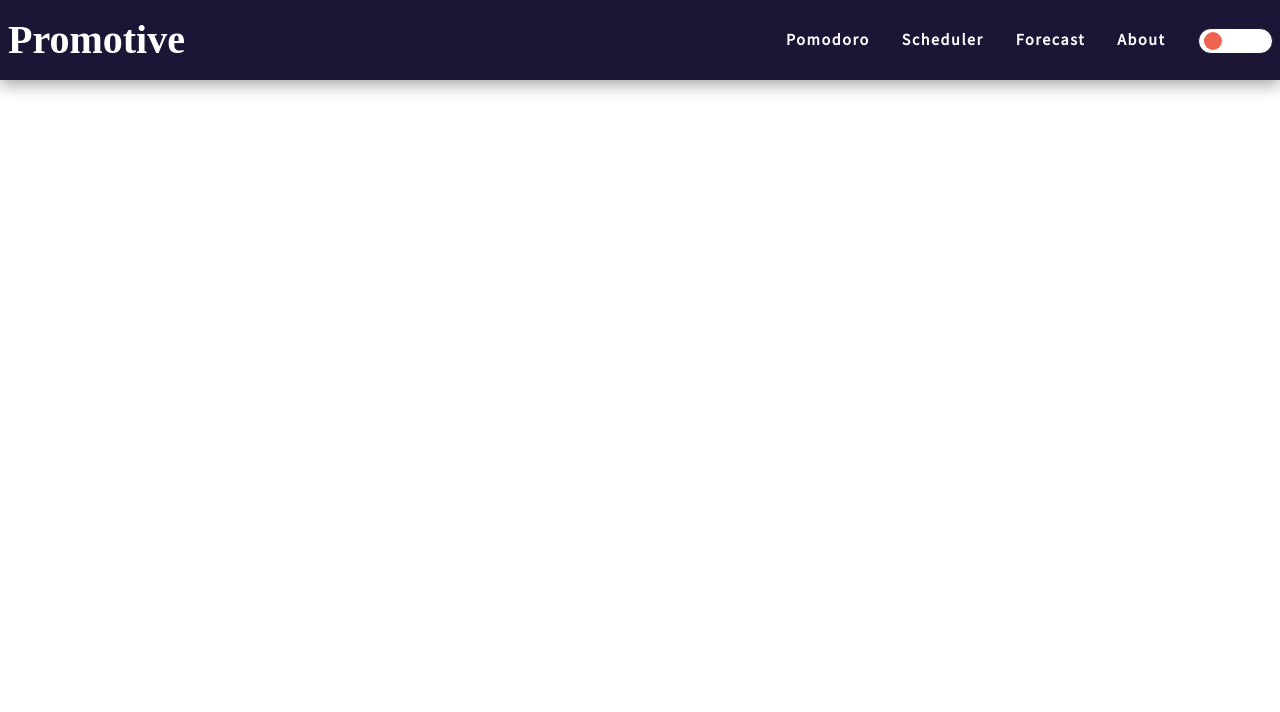
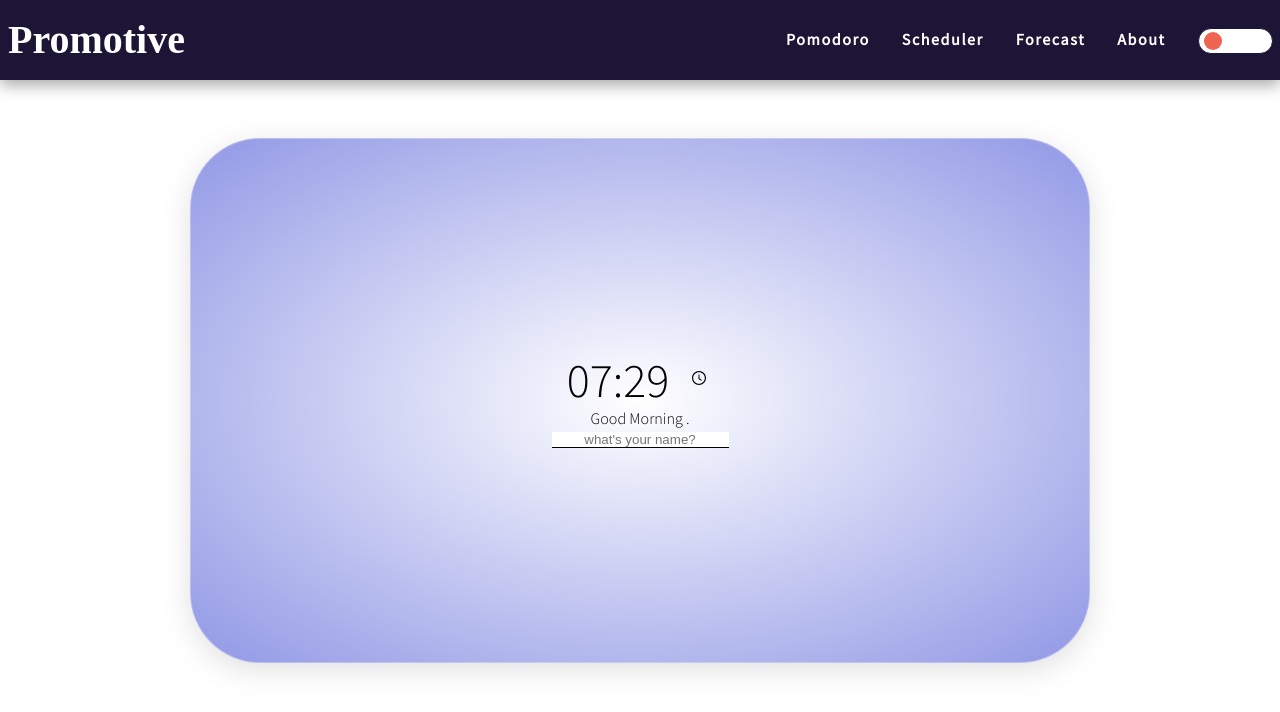
Before and after one commit to devfrankkim/Promotive, a React (Create React App) app: page / in a window 1280 px wide. Shown: the top 712 px of the page. Built offline with nearby package versions, Linux system fonts and the light colour scheme; no server answers.

Commit message:
style(Momentum): adding styles

```diff
--- a/src/pages/Momentum/index.tsx
+++ b/src/pages/Momentum/index.tsx
@@ -1,11 +1,11 @@
 import React, { useEffect, useState } from "react";
 
 import { useForm } from "react-hook-form";
-import { useRecoilState } from "recoil";
+import { useRecoilState, useRecoilValue } from "recoil";
 import { clockState, ClockVersionState, getTime } from "recoil/clock";
 import { modalClockVersion } from "recoil/modal";
 
-import { FaUserClock } from "react-icons/fa";
+import { AiOutlineClockCircle } from "react-icons/ai";
 
 import styled from "styled-components";
 
@@ -18,6 +18,10 @@ import {
   momentumLocalName,
 } from "utils/helpers";
 import { useCallback } from "react";
+import { boxShadow, FlexCenter, palette } from "styles/styles";
+import { darkLightMode } from "recoil/DnDToDoAtom";
+import { TDarkMode } from "types";
+import { TABLET } from "utils/responsiveness";
 
 type TMomentumRegister = {
   momentumRegisterForm: string;
@@ -26,6 +30,8 @@ type TMomentumRegister = {
 const MOMENTTUM_REGISTER = "momentumRegisterForm";
 
 const Momentum = () => {
+  const isDarkMode = useRecoilValue(darkLightMode);
+
   const [isOpen, setIsOpen] = useRecoilState(modalClockVersion);
 
   const domNode = useCloseOutside(() => {
@@ -79,15 +85,24 @@ const Momentum = () => {
   };
 
   return (
-    <>
-      <div>
+    <Wrapper>
+      <Container darkMode={isDarkMode}>
+        <TimeContainer darkMode={isDarkMode}>
+          <div className="time">{timeState[0]}</div>
+          <div
+            className="time-setting-modal"
+            onKeyDown={(e) => {
+              if (e.key === "Escape") setIsOpen(false);
+            }}
+          >
             <span ref={domNode}>
               <button
+                className="clock-setting"
                 onClick={(e) => {
                   setIsOpen((prev) => !prev);
                 }}
               >
-            <FaUserClock />
+                <AiOutlineClockCircle />
               </button>
 
               {isOpen && (
@@ -104,19 +119,20 @@ const Momentum = () => {
                           : true
                       }
                     />
-                <span className="slider round" onClick={onHandleClock}></span>
+                    <span
+                      className="slider round"
+                      onClick={onHandleClock}
+                    ></span>
                   </label>
                 </ButtonClockSwitch>
               )}
             </span>
           </div>
-      <div>
-        <TextSpan>{timeState[0]}</TextSpan>
-        <TextSpan>Hello, What's your name?</TextSpan>
-        <TextSpan>
+        </TimeContainer>
+        <TextDiv>
           {timeState[1]} {momentumName}.
-        </TextSpan>
-      </div>
+        </TextDiv>
+
         <form onSubmit={handleSubmit(handleValid)}>
           <InputBox
             type="text"
@@ -125,7 +141,9 @@ const Momentum = () => {
                 "Please let us know how to address you. This is required.",
               validate: {
                 minLength: (value) => {
-                return value.length < 3 ? "too short! minimum 3 letters" : true;
+                  return value.length < 3
+                    ? "too short! minimum 3 letters"
+                    : true;
                 },
               },
             })}
@@ -134,11 +152,80 @@ const Momentum = () => {
           />
           <ErrorSpan>{errors?.momentumRegisterForm?.message}</ErrorSpan>
         </form>
-    </>
+      </Container>
+    </Wrapper>
   );
 };
 
 export default Momentum;
+
+const TimeContainer = styled.div<TDarkMode>`
+  ${FlexCenter};
+
+  .time-setting-modal {
+    /* position: absolute; */
+    /* right: 100px; */
+
+    /* @media ${TABLET} {
+      right: 100px;
+    } */
+  }
+
+  .time {
+    font-size: 3rem;
+    margin-right: 1rem;
+  }
+
+  .clock-setting {
+    font-size: 1rem;
+    cursor: pointer;
+    background: none;
+    border: none;
+    color: ${(props) => props.theme.darkBG};
+
+    :hover {
+      transition: ease-in-out 0.2s;
+      opacity: 0.8;
+      transform: scale(1.5);
+      outline: none;
+    }
+  }
+`;
+
+const Container = styled.div<TDarkMode>`
+  ${boxShadow.type1};
+  color: ${(props) => props.theme.darkBG};
+
+  display: flex;
+  flex-direction: column;
+  justify-content: center;
+  align-items: center;
+
+  background: radial-gradient(rgba(255, 255, 255, 0.49), #9198e5);
+  border: 1px solid rgba(255, 255, 255, 0.3);
+
+  border-radius: 70px;
+
+  width: 500px;
+  height: 425px;
+
+  @media ${TABLET} {
+    width: 900px;
+    height: 525px;
+  }
+`;
+
+const Wrapper = styled.div`
+  position: absolute;
+
+  display: flex;
+  justify-content: center;
+  align-items: center;
+
+  height: 100%;
+  width: 100%;
+  padding: 1rem;
+`;
 
 const ButtonClockSwitch = styled.button`
   background: none;
@@ -215,7 +302,7 @@ const ErrorSpan = styled.span`
   text-align: center;
 `;
 
-const TextSpan = styled.span`
+const TextDiv = styled.span`
   /* padding-bottom: 15px;
   line-height: 1.2;
   white-space: normal;
--- a/src/pages/QNA/QNAUs/QNAUs.tsx
+++ b/src/pages/QNA/QNAUs/QNAUs.tsx
@@ -1,5 +1,4 @@
 import CQNA from "components/CQNA";
-import React from "react";
 import { useOutletContext } from "react-router-dom";
 import { ABOUT_US_LIST } from "utils/FAQList/aboutus";
 
```
Lines whose indentation alone changed are shown as unchanged.
